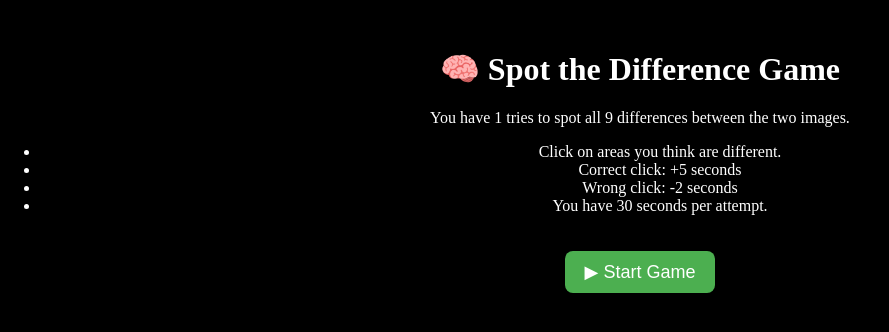
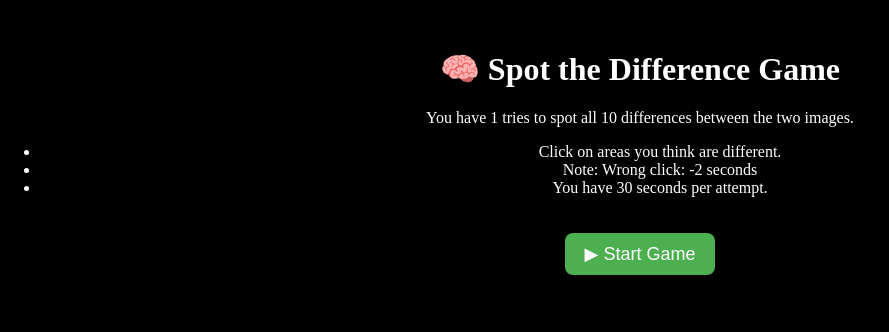
Before and after one commit to zkaii05/HalloweenEscapeRoom, a React (Vite) app: page / in a window 1280 px wide. Shown: the top 332 px of the page, without its empty margins (0-889 px from the left). Built offline with nearby package versions, Linux system fonts and the light colour scheme.

Commit message:
updated scoring system

```diff
--- a/src/App.jsx
+++ b/src/App.jsx
@@ -18,7 +18,7 @@ const baseBoxes = [
 
 // Basic var
 const TOTAL_TIME = 30; // seconds
-const TOTAL_DIFFERENCES = baseBoxes.length;
+const TOTAL_DIFFERENCES = baseBoxes.length + 1;
 const rightAnswer = 5
 const wrongAnswer = 2
 const gamePassword = import.meta.env.VITE_GAME_PASSWORD;
@@ -143,8 +143,8 @@ function App() {
         const updated = [...prev, id];
         return updated;
       });
-      setTimeLeft(prev => Math.min(prev + rightAnswer, TOTAL_TIME));
-      newIndicator('+5s', 'green', position);
+      setTimeLeft(prev => Math.min(prev , TOTAL_TIME));
+      // newIndicator('+5s', 'green', position);
       playWithDucking(correctlySpotted);
     }
   };
@@ -159,8 +159,7 @@ function App() {
           <p>You have {attempt} tries to spot all {TOTAL_DIFFERENCES} differences between the two images.</p>
           <ul>
             <li>Click on areas you think are different.</li>
-            <li>Correct click: +5 seconds</li>
-            <li>Wrong click: -2 seconds</li>
+            <li>Note: Wrong click: -2 seconds</li>
             <li>You have {TOTAL_TIME} seconds per attempt.</li>
           </ul>
           <button
```
